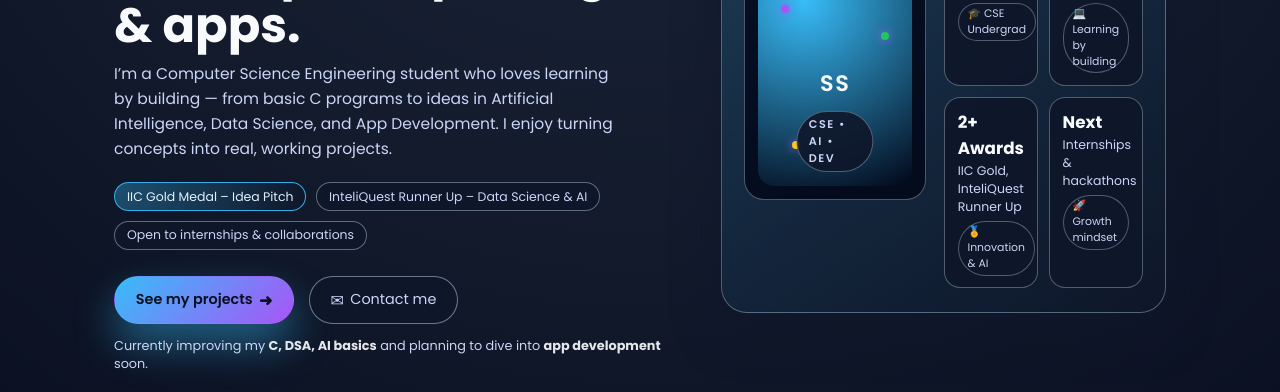
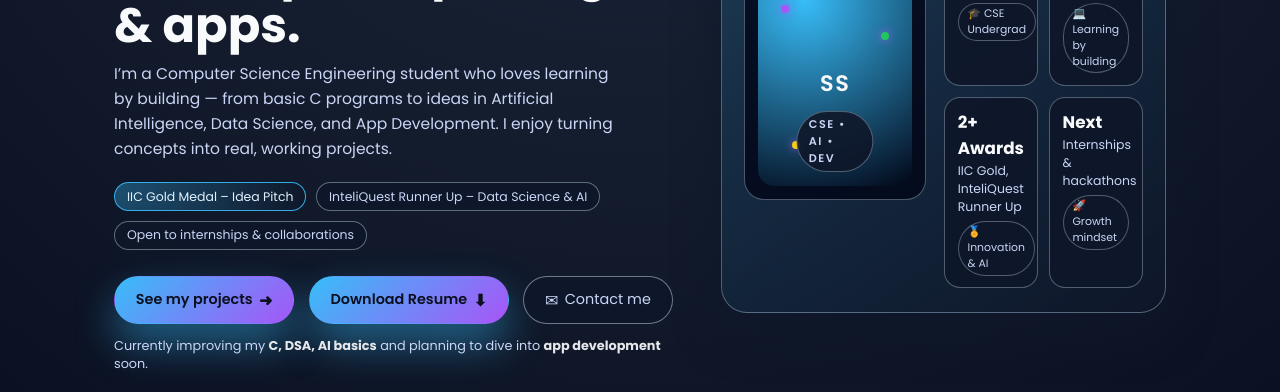
Before and after one commit to hackone7/port, a plain HTML site: page index.html in a window 1280 px wide. Shown: the part 408-800 px from the top of the page. Drawn offline with Linux system fonts and the light colour scheme.

Commit message:
Update index.html
add resume button

```diff
--- a/index.html
+++ b/index.html
@@ -821,11 +821,18 @@
     <span>See my projects</span>
     <span class="btn-icon">➜</span>
   </a>
+
+  <a href="SiddhantSaurav_InternshalaResume%20(2).pdf" download class="btn-primary">
+    <span>Download Resume</span>
+    <span class="btn-icon">⬇</span>
+  </a>
+
   <a href="#contact" class="btn-outline">
     <span class="btn-icon">✉</span>
     <span>Contact me</span>
   </a>
 </div>
+
 
 
           <p class="hero-note">
```
